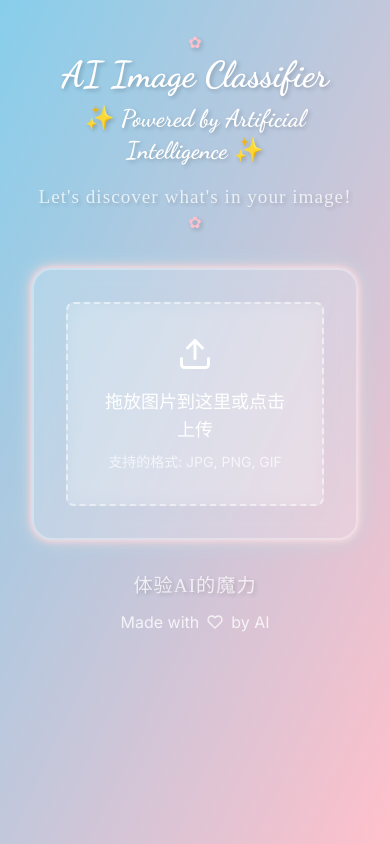
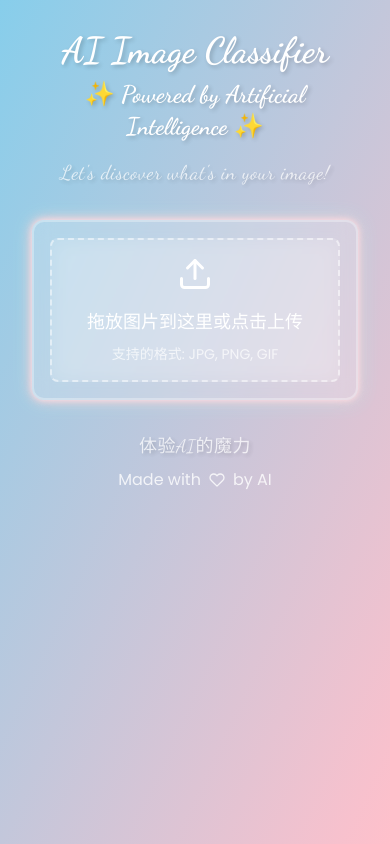
Before and after one commit to zizi-h/IMK, a Next.js app: page / in a window 390 px wide. Built offline with nearby package versions, Linux system fonts and the light colour scheme.

Commit message:
Update styles and configurations  - Update tailwind.config.js with proper color and animation settings - Modify layout.tsx to use correct fonts - Update globals.css with optimized styles and responsive design

```diff
--- a/src/app/globals.css
+++ b/src/app/globals.css
@@ -1,140 +1,83 @@
-@import url('https://fonts.googleapis.com/css2?family=Dancing+Script:wght@400;700&family=Poppins:wght@300;400;500;600&display=swap');
-
 @tailwind base;
 @tailwind components;
 @tailwind utilities;
 
-:root {
-  --color-pink: #FFC0CB;
-  --color-light-pink: #FFE4E8;
-  --color-blue: #87CEEB;
-  --color-light-blue: #B0E0E6;
+@layer base {
+  body {
+    @apply min-h-screen bg-gradient-to-br from-blue to-pink text-white font-poppins;
+  }
 }
 
-body {
-  font-family: 'Poppins', sans-serif;
-  min-height: 100vh;
-  background: linear-gradient(135deg, var(--color-blue) 0%, var(--color-pink) 100%);
-  color: white;
-}
-
+@layer components {
   .hero-text {
-  font-family: 'Dancing Script', cursive;
-  color: white;
-  text-shadow: 2px 2px 4px rgba(0, 0, 0, 0.2);
-  animation: float 6s ease-in-out infinite;
+    @apply font-dancing text-white text-shadow-lg animate-float;
   }
 
   .gradient-button {
-  background: linear-gradient(45deg, var(--color-pink), var(--color-blue));
-  transition: all 0.3s ease;
-  position: relative;
-  overflow: hidden;
-}
-
-.gradient-button::after {
-  content: '';
-  position: absolute;
-  top: 0;
-  left: 0;
-  width: 100%;
-  height: 100%;
-  background: linear-gradient(45deg, var(--color-blue), var(--color-pink));
-  opacity: 0;
-  transition: opacity 0.3s ease;
-}
-
-.gradient-button:hover:not(:disabled) {
-  transform: translateY(-2px);
-  box-shadow: 0 10px 20px rgba(0, 0, 0, 0.2);
-}
-
-.gradient-button:hover::after {
-  opacity: 1;
-}
-
-.gradient-button:active {
-  transform: translateY(0);
+    @apply relative bg-gradient-to-r from-pink to-blue
+           px-6 py-3 rounded-lg overflow-hidden
+           transition-all duration-300 ease-in-out
+           hover:translate-y-[-2px] hover:shadow-lg
+           active:translate-y-0
+           disabled:opacity-50 disabled:cursor-not-allowed;
   }
 
   .upload-zone {
-  background: rgba(255, 255, 255, 0.1);
-  backdrop-filter: blur(10px);
-  border: 2px dashed rgba(255, 255, 255, 0.5);
-  transition: all 0.3s ease;
-  animation: fadeIn 0.5s ease-out;
-}
-
-.upload-zone:hover {
-  background: rgba(255, 255, 255, 0.2);
-  border-color: white;
-  transform: scale(1.02);
+    @apply bg-white/10 backdrop-blur-lg
+           border-2 border-dashed border-white/50
+           rounded-lg p-8 text-center
+           transition-all duration-300 ease-in-out
+           hover:bg-white/20 hover:border-white
+           hover:scale-[1.02]
+           animate-fadeIn;
   }
 
   .glass-panel {
-  background: rgba(255, 255, 255, 0.2);
-  backdrop-filter: blur(10px);
-  border-radius: 20px;
-  box-shadow: 0 8px 32px rgba(255, 192, 203, 0.2);
-  border: 2px solid rgba(255, 255, 255, 0.3);
-  animation: glow 3s ease-in-out infinite;
+    @apply bg-white/20 backdrop-blur-lg
+           rounded-2xl p-6
+           border-2 border-white/30
+           shadow-[0_8px_32px_rgba(255,192,203,0.2)]
+           animate-glow;
   }
 
-@keyframes fadeIn {
-  from {
-    opacity: 0;
-  }
-  to {
-    opacity: 1;
+  .decorative-text {
+    @apply font-dancing
+           text-white/90 text-shadow-lg
+           tracking-wide opacity-80 text-lg
+           my-2;
   }
 }
 
-@keyframes float {
-  0% {
-    transform: translateY(0px);
+.text-shadow-lg {
+  text-shadow: 2px 2px 4px rgba(0, 0, 0, 0.2);
 }
-  50% {
-    transform: translateY(-10px);
+
+/* 响应式设计 */
+@media (max-width: 640px) {
+  .hero-text {
+    @apply text-3xl;
   }
-  100% {
-    transform: translateY(0px);
+
+  .gradient-button {
+    @apply px-4 py-2;
+  }
+
+  .upload-zone {
+    @apply p-4;
+  }
+
+  .glass-panel {
+    @apply p-4;
   }
 }
 
-@keyframes glow {
-  0% {
-    box-shadow: 0 0 5px var(--color-light-pink),
-                0 0 10px var(--color-pink),
-                0 0 15px var(--color-light-blue);
+/* 暗色模式支持 */
+@media (prefers-color-scheme: dark) {
+  .glass-panel {
+    @apply bg-white/10;
   }
-  50% {
-    box-shadow: 0 0 10px var(--color-light-pink),
-                0 0 20px var(--color-pink),
-                0 0 30px var(--color-light-blue);
-  }
-  100% {
-    box-shadow: 0 0 5px var(--color-light-pink),
-                0 0 10px var(--color-pink),
-                0 0 15px var(--color-light-blue);
+
+  .upload-zone {
+    @apply bg-white/5;
   }
 }
-
-/* 添加可爱的装饰元素 */
-.hero-text::before,
-.hero-text::after {
-  content: "✿";
-  display: inline-block;
-  margin: 0 10px;
-  color: var(--color-pink);
-}
-
-/* 添加英文装饰字体样式 */
-.decorative-text {
-  font-family: 'Playfair Display', serif;
-  color: rgba(255, 255, 255, 0.9);
-  text-shadow: 2px 2px 4px rgba(0, 0, 0, 0.2);
-  letter-spacing: 1px;
-  opacity: 0.8;
-  font-size: 1.2em;
-  margin: 0.5em 0;
-}
--- a/src/app/layout.tsx
+++ b/src/app/layout.tsx
@@ -1,21 +1,21 @@
-import './globals.css';
-import { Inter } from 'next/font/google';
-
-const inter = Inter({ subsets: ['latin'] });
+import './globals.css'
 
 export const metadata = {
   title: 'AI Image Classifier',
   description: 'Classify your images using AI',
-};
+}
 
 export default function RootLayout({
   children,
 }: {
-  children: React.ReactNode;
+  children: React.ReactNode
 }) {
   return (
-    <html lang="en">
-      <body className={inter.className}>{children}</body>
+    <html lang="zh">
+      <head>
+        <link href="https://fonts.googleapis.com/css2?family=Poppins:wght@300;400;500;600&family=Dancing+Script:wght@400;700&display=swap" rel="stylesheet" />
+      </head>
+      <body className="font-poppins">{children}</body>
     </html>
-  );
+  )
 }
--- a/tailwind.config.js
+++ b/tailwind.config.js
@@ -8,8 +8,40 @@ module.exports = {
   theme: {
     extend: {
       colors: {
-        blue: 'var(--color-blue)',
-        pink: 'var(--color-pink)',
+        'pink': '#FFC0CB',
+        'light-pink': '#FFE4E8',
+        'blue': '#87CEEB',
+        'light-blue': '#B0E0E6',
+      },
+      fontFamily: {
+        'poppins': ['Poppins', 'sans-serif'],
+        'dancing': ['Dancing Script', 'cursive'],
+      },
+      animation: {
+        'float': 'float 6s ease-in-out infinite',
+        'glow': 'glow 3s ease-in-out infinite',
+        'fadeIn': 'fadeIn 0.5s ease-out',
+      },
+      keyframes: {
+        float: {
+          '0%, 100%': { transform: 'translateY(0px)' },
+          '50%': { transform: 'translateY(-10px)' },
+        },
+        glow: {
+          '0%, 100%': {
+            boxShadow: '0 0 5px #FFE4E8, 0 0 10px #FFC0CB, 0 0 15px #B0E0E6'
+          },
+          '50%': {
+            boxShadow: '0 0 10px #FFE4E8, 0 0 20px #FFC0CB, 0 0 30px #B0E0E6'
+          }
+        },
+        fadeIn: {
+          '0%': { opacity: '0' },
+          '100%': { opacity: '1' }
+        }
+      },
+      backdropBlur: {
+        'lg': '10px',
       },
     },
   },
```
Lines whose indentation alone changed are shown as unchanged.
